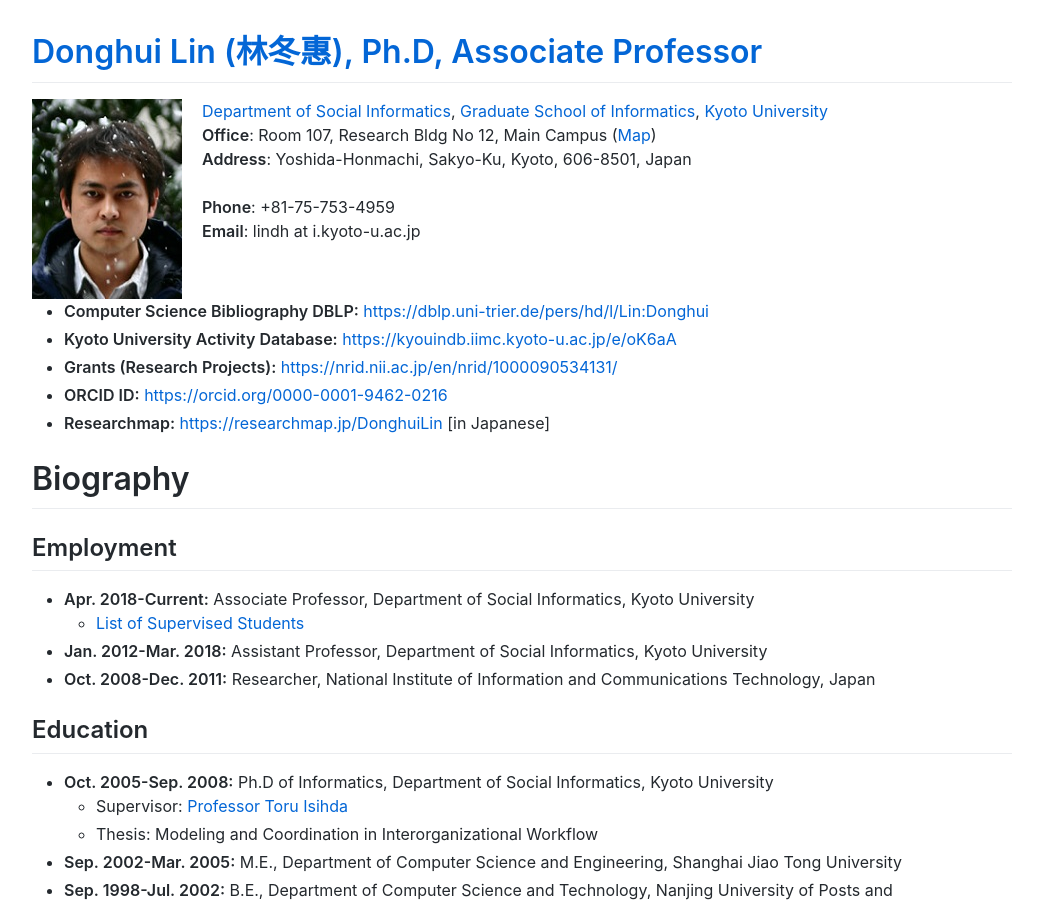
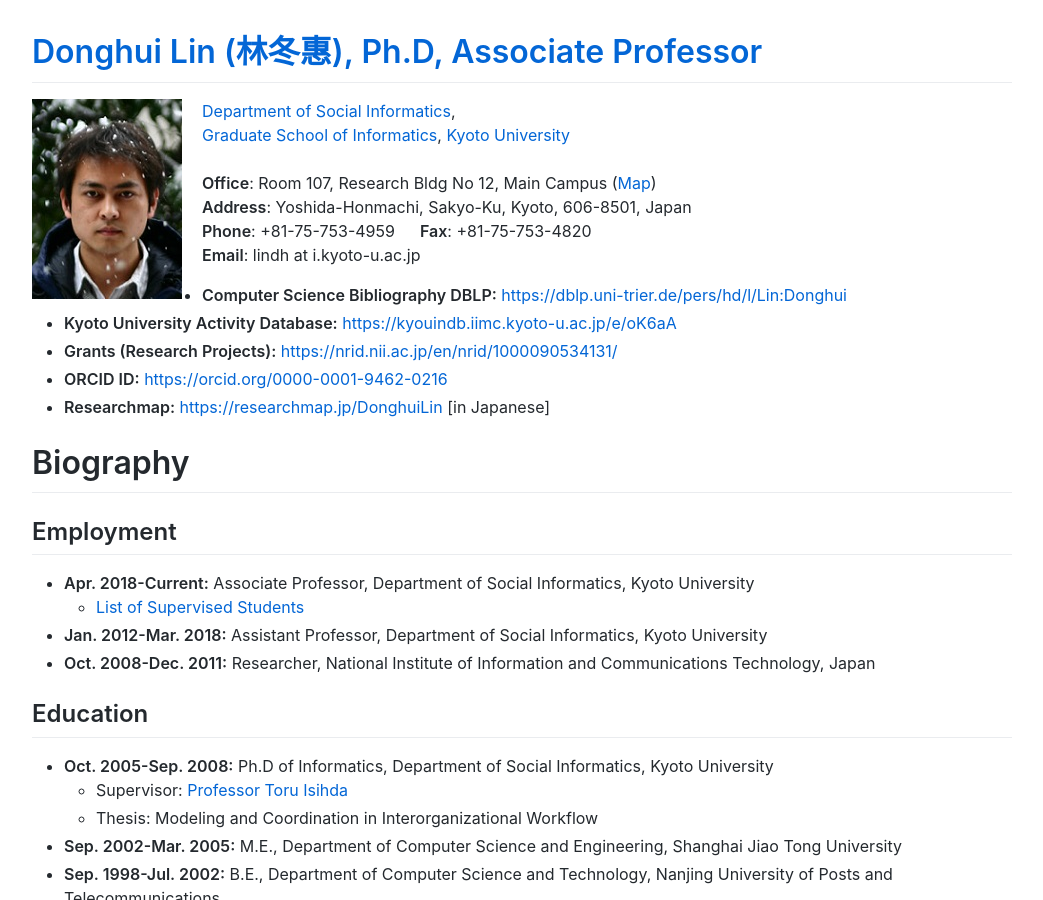
Before and after one commit to lindh/lindh.github.io, a Jekyll site: the page built from index.md, in a window 1280 px wide and 900 px high. Shown: the whole window, without its empty margins (118-1161 px from the left). Built offline with Jekyll 4.4.1, drawn with Linux system fonts in a browser that asks for light colours; comment, search, counter and statistics services are not loaded.

Commit message:
Update index.md

```diff
--- a/index.md
+++ b/index.md
@@ -4,17 +4,17 @@
 
 <img align="left" src="./images/lin.jpg"/>
 
-   [Department of Social Informatics](http://www.soc.i.kyoto-u.ac.jp/en/), [Graduate School of Informatics](http://www.i.kyoto-u.ac.jp/en/), [Kyoto University](https://www.kyoto-u.ac.jp/en/)
+   [Department of Social Informatics](http://www.soc.i.kyoto-u.ac.jp/en/),
+   [Graduate School of Informatics](http://www.i.kyoto-u.ac.jp/en/), [Kyoto University](https://www.kyoto-u.ac.jp/en/)
+   <br>
    <br>
    **Office**: Room 107, Research Bldg No 12, Main Campus ([Map](https://www.kyoto-u.ac.jp/en/access/main-campus-map.html))
    <br>
    **Address**: Yoshida-Honmachi, Sakyo-Ku, Kyoto, 606-8501, Japan
    <br>
-   **Phone**: +81-75-753-4959
+   **Phone**: +81-75-753-4959 &emsp; **Fax**: +81-75-753-4820
    <br>
    **Email**: lindh at i.kyoto-u.ac.jp
-
-<br>
 
 - **Computer Science Bibliography DBLP:** [https://dblp.uni-trier.de/pers/hd/l/Lin:Donghui](https://dblp.uni-trier.de/pers/hd/l/Lin:Donghui)
 - **Kyoto University Activity Database:** [https://kyouindb.iimc.kyoto-u.ac.jp/e/oK6aA](https://kyouindb.iimc.kyoto-u.ac.jp/e/oK6aA)
```
